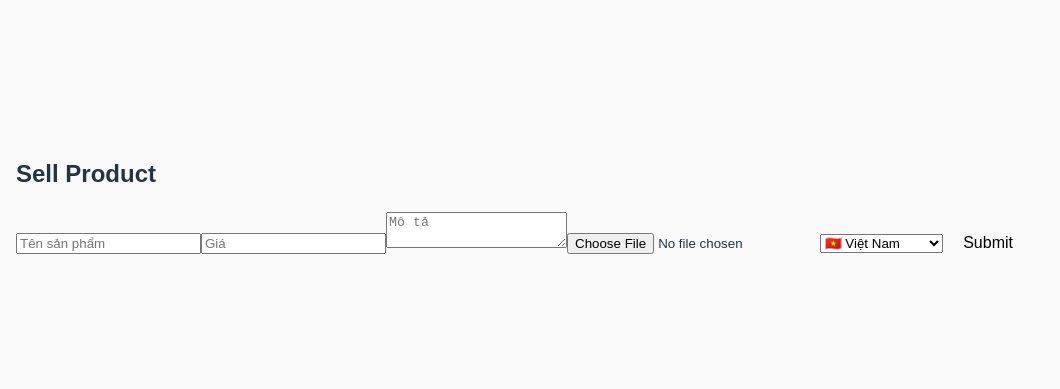
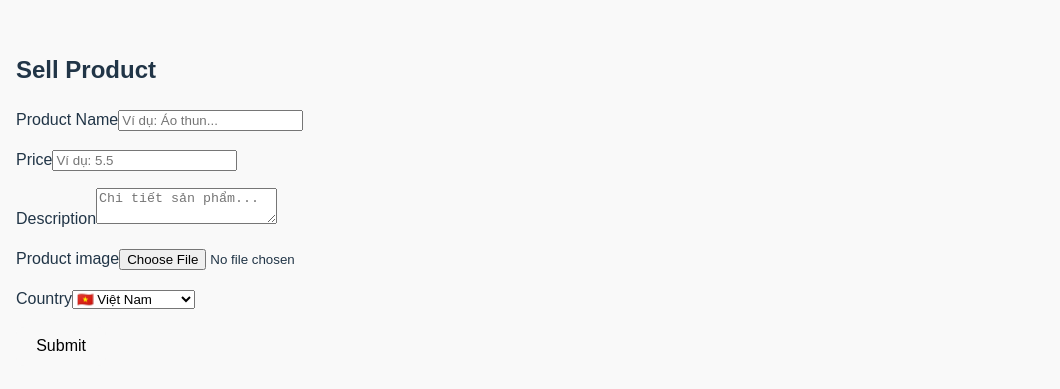
Before and after one commit to phamhongphuctu/zone, a React (Vite) app: page /sell in a window 1280 px wide. Shown: the part 201-590 px from the top of the page, without its empty margins (0-1060 px from the left). Built offline with nearby package versions, Linux system fonts and the light colour scheme.

Commit message:
moi nhat aa

```diff
--- a/src/lib/uploadImage.ts
+++ b/src/lib/uploadImage.ts
@@ -5,16 +5,20 @@ export async function uploadImage(file: File): Promise<string | null> {
   const fileName = `${Date.now()}-${file.name}`;
   const { data, error } = await supabase.storage
     .from("product-images")
-    .upload(fileName, file);
+    .upload(fileName, file, {
+      cacheControl: "3600",
+      upsert: false,
+    });
 
   if (error) {
-    console.error("Lỗi khi upload ảnh:", error);
+    console.error("❌ Upload failed:", error);
     return null;
   }
 
-  const url = supabase.storage
+  // Lấy public URL
+  const { data: publicUrlData } = supabase.storage
     .from("product-images")
-    .getPublicUrl(fileName).data.publicUrl;
+    .getPublicUrl(fileName);
 
-  return url;
+  return publicUrlData?.publicUrl || null;
 }
--- a/src/pages/Sell.tsx
+++ b/src/pages/Sell.tsx
@@ -13,18 +13,19 @@ export default function Sell() {
   const [description, setDescription] = useState("");
   const [country, setCountry] = useState("vn");
   const [imageFile, setImageFile] = useState<File | null>(null);
+  const [preview, setPreview] = useState<string | null>(null);
 
   const handleSubmit = async (e: React.FormEvent) => {
     e.preventDefault();
 
     if (!productName || !price || !description || !imageFile || !country) {
-      alert("Vui lòng nhập đầy đủ thông tin");
+      alert("❗ Vui lòng nhập đầy đủ thông tin");
       return;
     }
 
     const imageURL = await uploadImage(imageFile);
     if (!imageURL) {
-      alert("Không thể upload ảnh!");
+      alert("❌ Không thể upload ảnh!");
       return;
     }
 
@@ -54,41 +55,80 @@ export default function Sell() {
   return (
     <div className="zone-sell-page" style={{ padding: "1rem" }}>
       <h2>{t("sell_product")}</h2>
+
       <form onSubmit={handleSubmit}>
+        <div style={{ marginBottom: "1rem" }}>
+          <label>{t("product_name")}</label>
           <input
             type="text"
-          placeholder="Tên sản phẩm"
             value={productName}
             onChange={(e) => setProductName(e.target.value)}
+            placeholder="Ví dụ: Áo thun..."
           />
+        </div>
+
+        <div style={{ marginBottom: "1rem" }}>
+          <label>{t("price")}</label>
           <input
             type="number"
             step="0.01"
-          placeholder="Giá"
+            min="0"
             value={price}
             onChange={(e) => setPrice(e.target.value)}
+            placeholder="Ví dụ: 5.5"
           />
+        </div>
+
+        <div style={{ marginBottom: "1rem" }}>
+          <label>{t("description")}</label>
           <textarea
-          placeholder="Mô tả"
             value={description}
             onChange={(e) => setDescription(e.target.value)}
+            placeholder="Chi tiết sản phẩm..."
           />
+        </div>
+
+        <div style={{ marginBottom: "1rem" }}>
+          <label>{t("product_image")}</label>
           <input
             type="file"
             accept="image/*"
             onChange={(e) => {
               const file = e.target.files?.[0];
-            if (file) setImageFile(file);
+              if (file) {
+                setImageFile(file);
+                const reader = new FileReader();
+                reader.onloadend = () => {
+                  setPreview(reader.result as string);
+                };
+                reader.readAsDataURL(file);
+              }
             }}
           />
+          {preview && (
+            <div style={{ marginTop: "0.5rem" }}>
+              <img
+                src={preview}
+                alt="preview"
+                style={{ width: "150px", borderRadius: "8px" }}
+              />
+            </div>
+          )}
+        </div>
+
+        <div style={{ marginBottom: "1rem" }}>
+          <label>{t("country")}</label>
           <select value={country} onChange={(e) => setCountry(e.target.value)}>
             <option value="vn">🇻🇳 Việt Nam</option>
             <option value="us">🇺🇸 United States</option>
             <option value="ph">🇵🇭 Philippines</option>
             <option value="in">🇮🇳 India</option>
           </select>
+        </div>
 
-        <button type="submit">{t("submit")}</button>
+        <button type="submit" className="zone-btn">
+          {t("submit")}
+        </button>
       </form>
     </div>
   );
```
Lines whose indentation alone changed are shown as unchanged.
